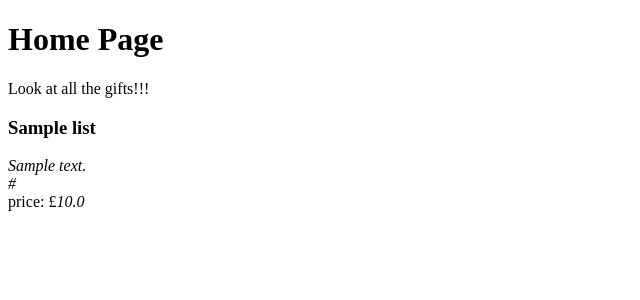
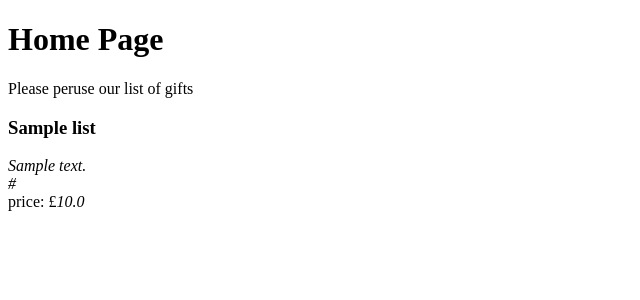
Before and after one commit to B-R-H/Gift_list, a Flask app: page / in a window 1280 px wide. Shown: the part 26-326 px from the top of the page, without its empty margins (0-640 px from the left). Run offline with Flask 2, Linux system fonts and the light colour scheme; tables that the repository leaves empty hold one stand-in row (values such as "Sample post").

Commit message:
Update home.html

```diff
--- a/application/templates/home.html
+++ b/application/templates/home.html
@@ -1,6 +1,6 @@
 {% extends "layout.html" %}
 {% block body_content %}
-    <p>Look at all the gifts!!!</p>
+    <p>Please peruse our list of gifts</p>
     {% if gifts %}
         {% for gift in gifts %}
     	    <div>
```
